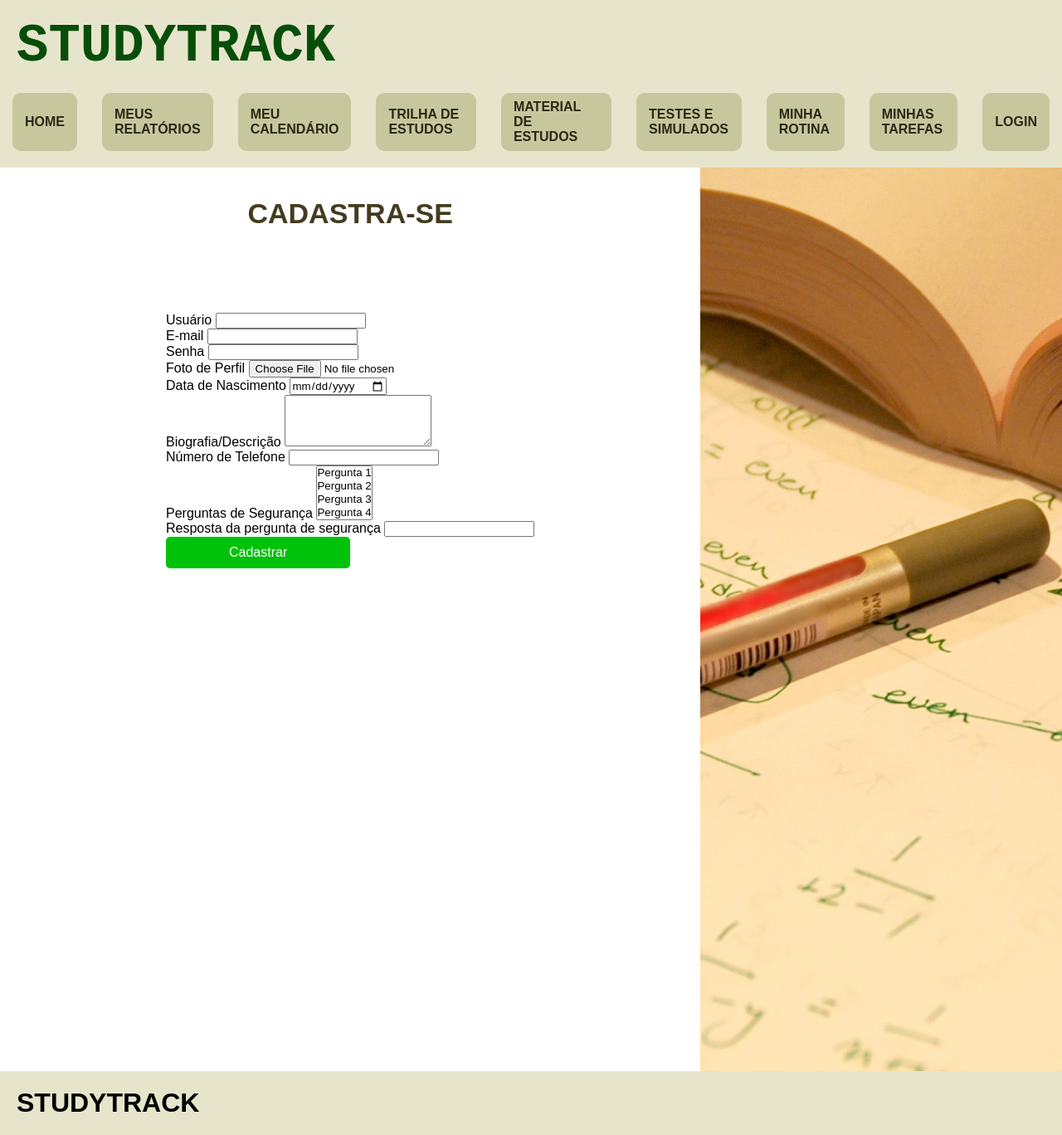
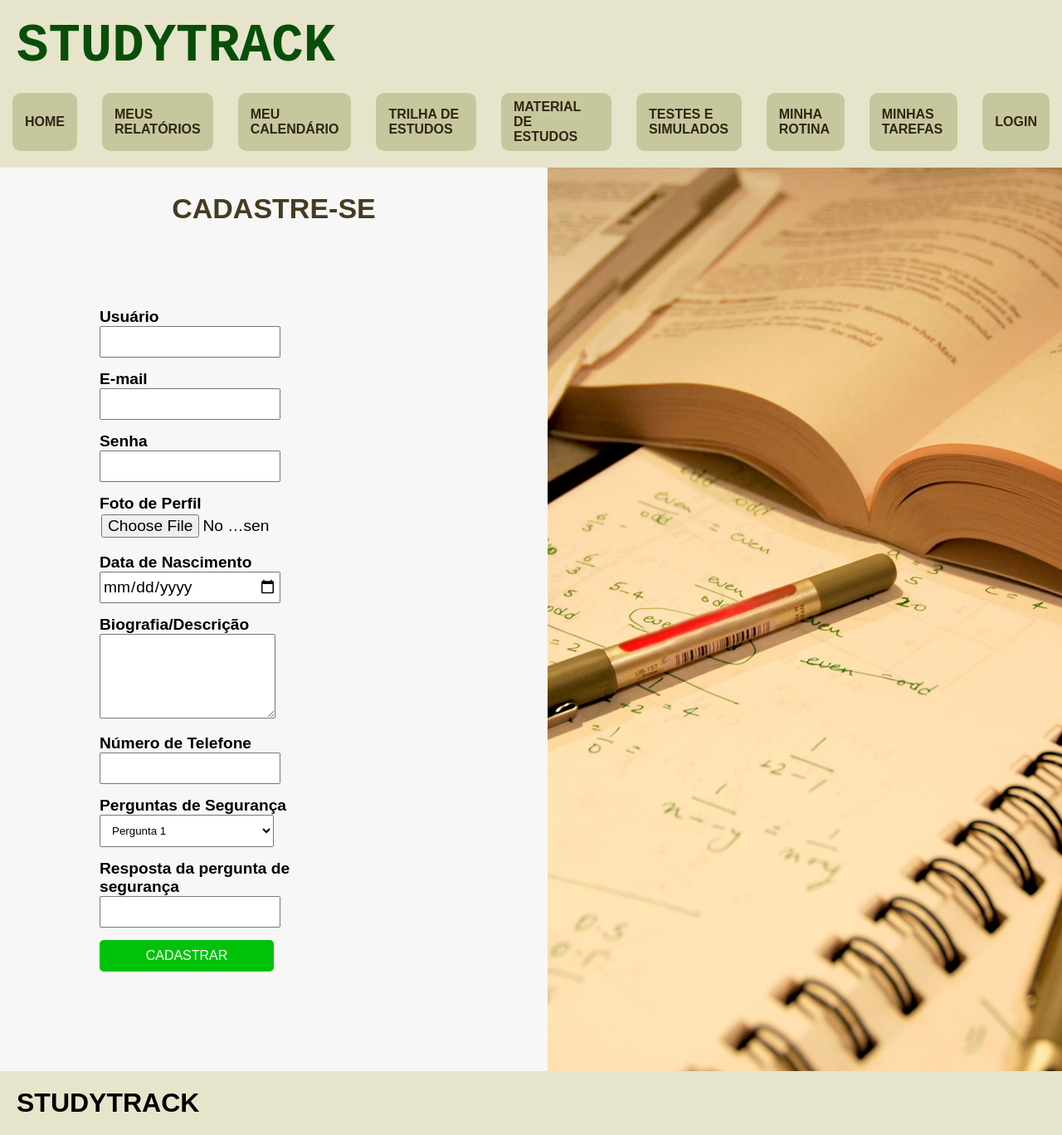
Before and after one commit to DiogoMelloDM7/StudyTrack, a Django app: page /cadastro in a window 1280 px wide. Shown: the whole page at 83% size. Run offline with Django 4.2, Linux system fonts and the light colour scheme.

Commit message:
Continuando o cadastro

```diff
--- a/static/css/style.css
+++ b/static/css/style.css
@@ -186,6 +186,8 @@
     justify-content: center;
     padding: 20px;
     background-color: #f7f7f7;
+    overflow-y: auto;
+    max-height: 100vh;
 }
 
 .login-image {
@@ -202,6 +204,8 @@
 
 #main_img_cadastro {
     object-fit: cover;
+    width: 100%;
+    height: 100%;
 }
 
 .title-login{
@@ -280,6 +284,59 @@
     transition: 0.5s;
 }
 
+/* Cadastro */
+
+.form-cadastro{
+    flex: 1;
+    display: flex;
+    flex-direction: column;
+    justify-content: flex-start;
+    padding: 20px;
+    background-color: #f7f7f7;
+    overflow-y: auto;
+    max-height: 100vh;
+}
+
+.title-cadastro{
+    font-size: 34px;
+    color: rgb(68, 60, 32);
+    margin-top: 10px; /* Ajuste a margem conforme necessário */
+    text-align: center;
+}
+
+.form-group-cadastro{
+    margin-bottom: 15px;
+    width: 100%;
+
+}
+
+.form-group-cadastro label{
+    width:250px;
+    font-size: 1.2em;
+    font-weight: 700;
+    display: block;
+}
+
+.form-group-cadastro input{
+    width: 50%;
+    height: 30px;
+    font-size: 1.2em;
+    padding: 2px;
+}
+
+#bioId{
+    width: 50%;
+    height: 100px;
+    font-size: 1,2em;
+}
+
+#securityQuestionsId{
+    width: 50%;
+    font-size: 1,2em;
+    padding: 10px;
+}
+
+
 /* Estilos responsivos para telas menores */
 @media (max-width: 1250px) {
     /* Esconde os itens da navbar por padrão */
@@ -348,6 +405,20 @@
         height: 50vh; /* Ajusta a altura do formulário para 50% da altura da viewport */
     }
 
+    .title-cadastro{
+        font-size: 24px;
+        color: rgb(68, 60, 32);
+        margin-top: 10px; /* Ajuste a margem conforme necessário */
+        text-align: center;
+    }
+
+    .title-navbar{
+        font-size: 3em;
+        font-weight: bold;
+        color: rgb(8, 78, 8);
+        font-family: 'Courier New', Courier, monospace;
+    }
+
 }
 
 @media (max-width: 500px){
--- a/study_tracks/forms.py
+++ b/study_tracks/forms.py
@@ -23,6 +23,10 @@ class CustomUserCreationForm(forms.ModelForm):
         model = CustomUser
         fields = ['username', 'email', 'password', 'profile_picture', 'date_of_birth', 'bio', 'phone_number', 'security_questions', 'response_security']
 
+    def __init__(self, *args, **kwargs):
+        super().__init__(*args, **kwargs)
+        self.fields['username'].help_text = 'Insira um nome de usuário exclusivo. Máximo de 150 caracteres contendo letras, dígitos e @/./+/-/_ apenas.'
+
     def save(self, commit=True):
         user = super().save(commit=False)
         password = self.cleaned_data.pop('password')
--- a/study_tracks/templates/cadastro.html
+++ b/study_tracks/templates/cadastro.html
@@ -12,11 +12,12 @@ Cadastro
             <p class="error-login">{{ erro }}</p>
         {% endif %}
     </div>
-    <section class='login-container'>
-        <article class='form-login'>
-            <h2 class="title-login">CADASTRA-SE</h2>
-            <form action="{% url 'study_tracks:cadastro' %}" method="POST" enctype="multipart/form-data" class="form-login">
+    <section class="login-container">
+        <article class="form-cadastro">
+            <h2 class="title-cadastro">CADASTRE-SE</h2>
+            <form action="{% url 'study_tracks:cadastro' %}" method="post" enctype="multipart/form-data" class="form-login">
                 {% csrf_token %}
+
                 <div class="form-group-cadastro">
                     <label for="username">Usuário</label>
                     <input type="text" id="usernameId" name="username" required>
@@ -47,7 +48,7 @@ Cadastro
                 </div>
                 <div class="form-group-cadastro">
                     <label for="security_questions">Perguntas de Segurança</label>
-                    <select id="securityQuestionsId" name="security_questions" multiple required>
+                    <select id="securityQuestionsId" name="security_questions" required>
                         <option value="question1">Pergunta 1</option>
                         <option value="question2">Pergunta 2</option>
                         <option value="question3">Pergunta 3</option>
@@ -59,17 +60,15 @@ Cadastro
                     <label for="response_security">Resposta da pergunta de segurança</label>
                     <input type="text" id="response_securityId" name="response_security">
                 </div>
-                <button type="submit" class="btn-login">Cadastrar</button>
+
+                <button type="submit" class="btn-login">CADASTRAR</button>
             </form>
         </article>
-
 
         <article class="login-image">
             <img id="main_img_cadastro" src="{% static 'images/imagem_principal.jpg' %}">
         </article>
     </section>
-
-
 </main>
 
 {% endblock %}
--- a/study_tracks/templates/login.html
+++ b/study_tracks/templates/login.html
@@ -25,7 +25,7 @@ Login
                     <label for="password">Senha</label>
                     <input type="password" id="password" name="password" required>
                 </div>
-                <button type="submit" class="btn-login">Entrar</button>
+                <button type="submit" class="btn-login">LOGIN</button>
             </form>
 
             <a href="{% url 'study_tracks:cadastro' %}" style="text-decoration: none;">
```
